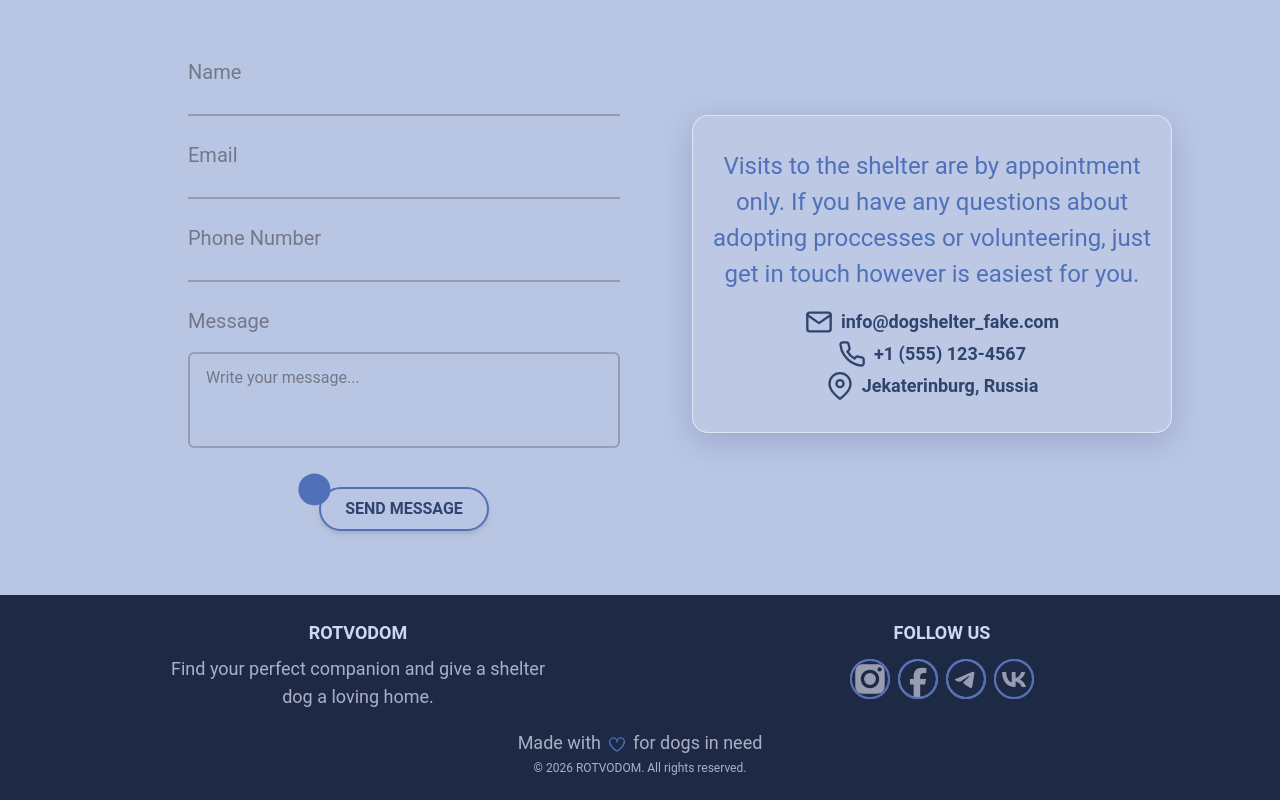
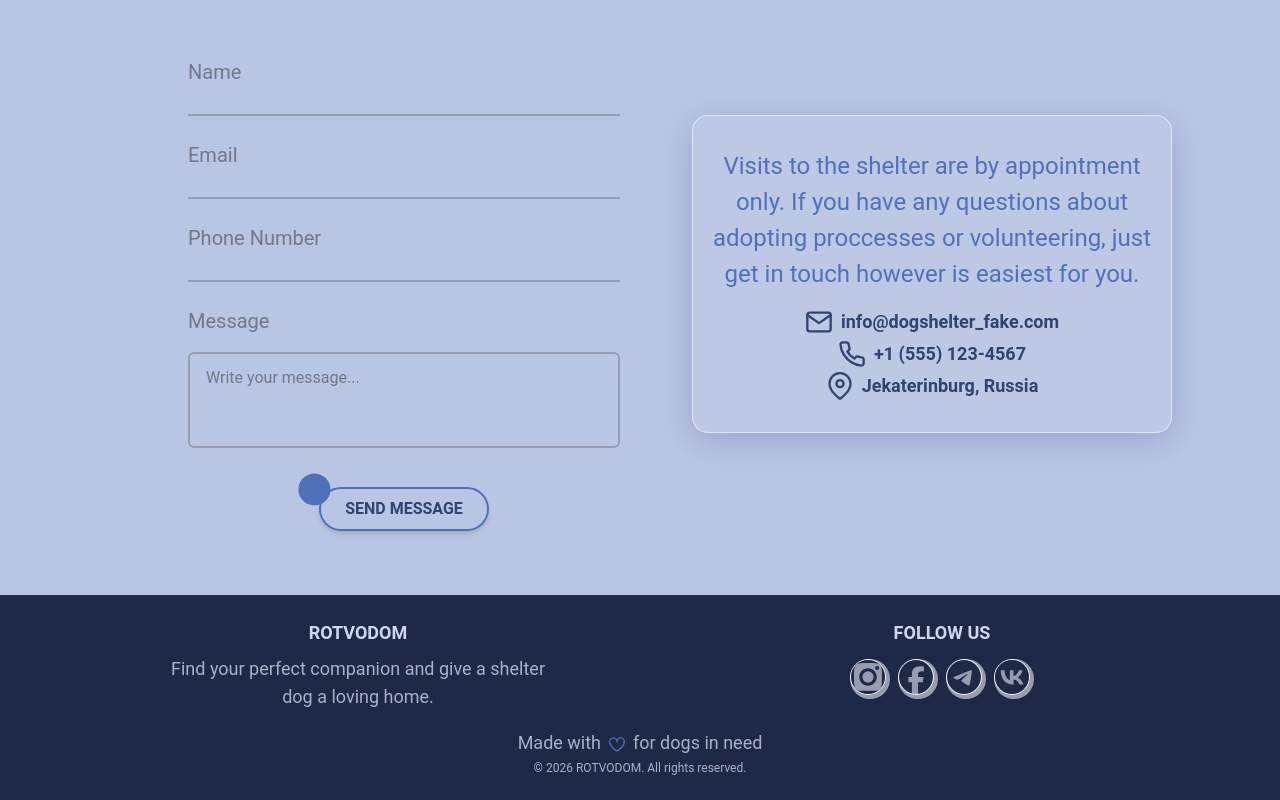
Before and after one commit to bavayra/dog-shelter, a React (Vite) app: page / in a window 1280 px wide. Shown: the part 6103-6903 px from the top of the page. Built offline with nearby package versions, Linux system fonts and the light colour scheme; a web font is replaced by a local one.

Commit message:
stlye/refactor(socialLinks): removed border for the md sized icons, kept it for sm size

```diff
--- a/src/components/SocialLinks.tsx
+++ b/src/components/SocialLinks.tsx
@@ -31,6 +31,15 @@ const SocialLinks = ({
     md: 'w-12  h-12  md:w-8 md:h-8 lg:w-10 lg:h-10 4xl:w-16 4xl:h-16 social-link-6xl-md 5xl:w-21 5xl:h-21 social-link-6xl-sm 6xl:w-12 6xl:h-12',
   };
 
+  const iconClasses = [
+    iconColor,
+    'xs:w-12 xs:h-12 5xl:w-20 5xl:h-20 social-link-6xl-md icon-size-6xl-sm 6xl:w-12 6xl:h-12 tablet-lg:w-9 tablet-lg:h-9 4xl:w-16 4xl:h-16',
+    size === 'md'
+      ? 'border-1 border-primary-100'
+      : 'border-primary-500 border-2',
+    'rounded-full',
+  ].join(' ');
+
   const iconSizeMap = {
     sm: 'sm' as const,
     md: 'md' as const,
@@ -52,7 +61,7 @@ const SocialLinks = ({
           <Icon
             as={social.icon}
             size={iconSizeMap[size]}
-            className={`${iconColor} xs:w-12 xs:h-12 5xl:w-20 5xl:h-20 social-link-6xl-md icon-size-6xl-sm 6xl:w-12 6xl:h-12 tablet-lg:w-9 tablet-lg:h-9 4xl:w-16 4xl:h-16 border-primary-500 rounded-full border-2 sm:h-10 sm:w-10 md:h-8 md:w-8 lg:h-10 lg:w-10`}
+            className={`${iconColor} ${iconClasses}`}
             aria-hidden="true"
           />
         </a>
```
